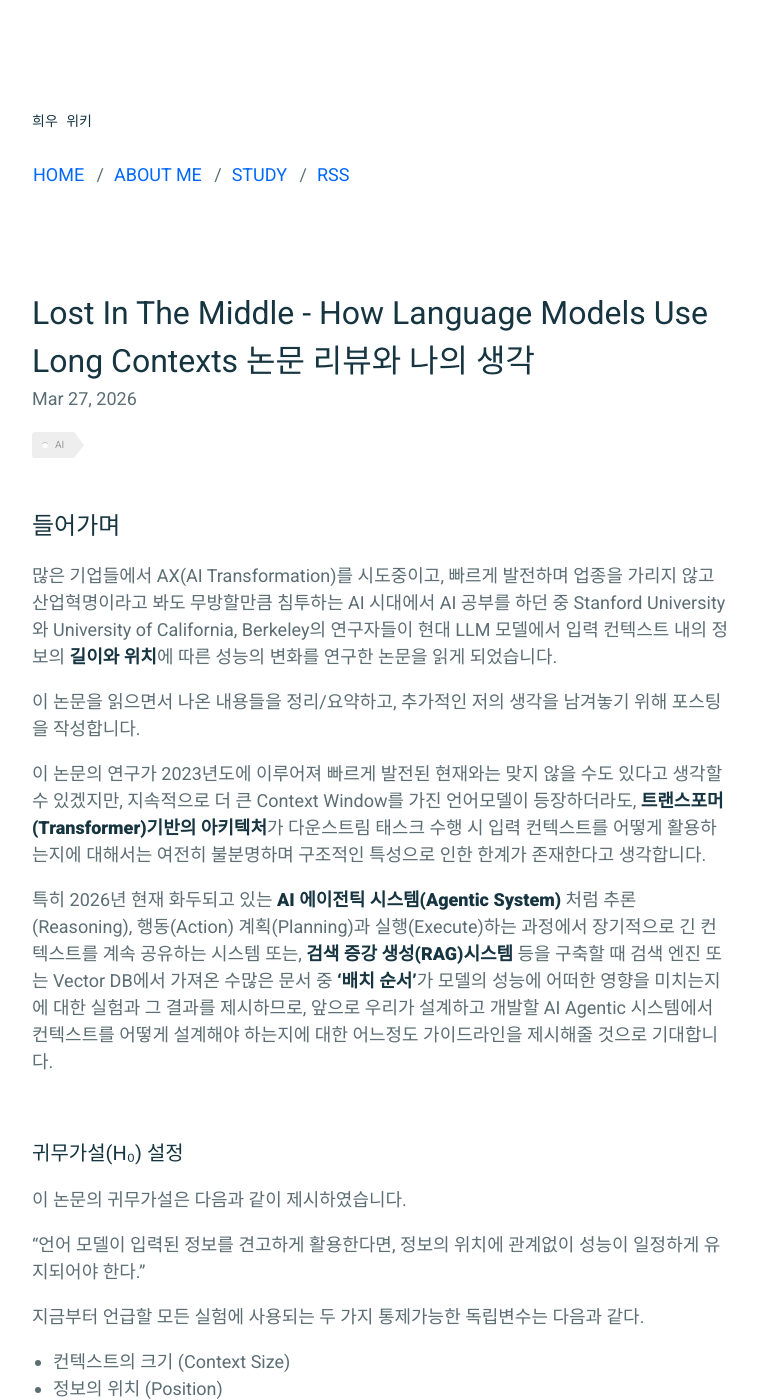
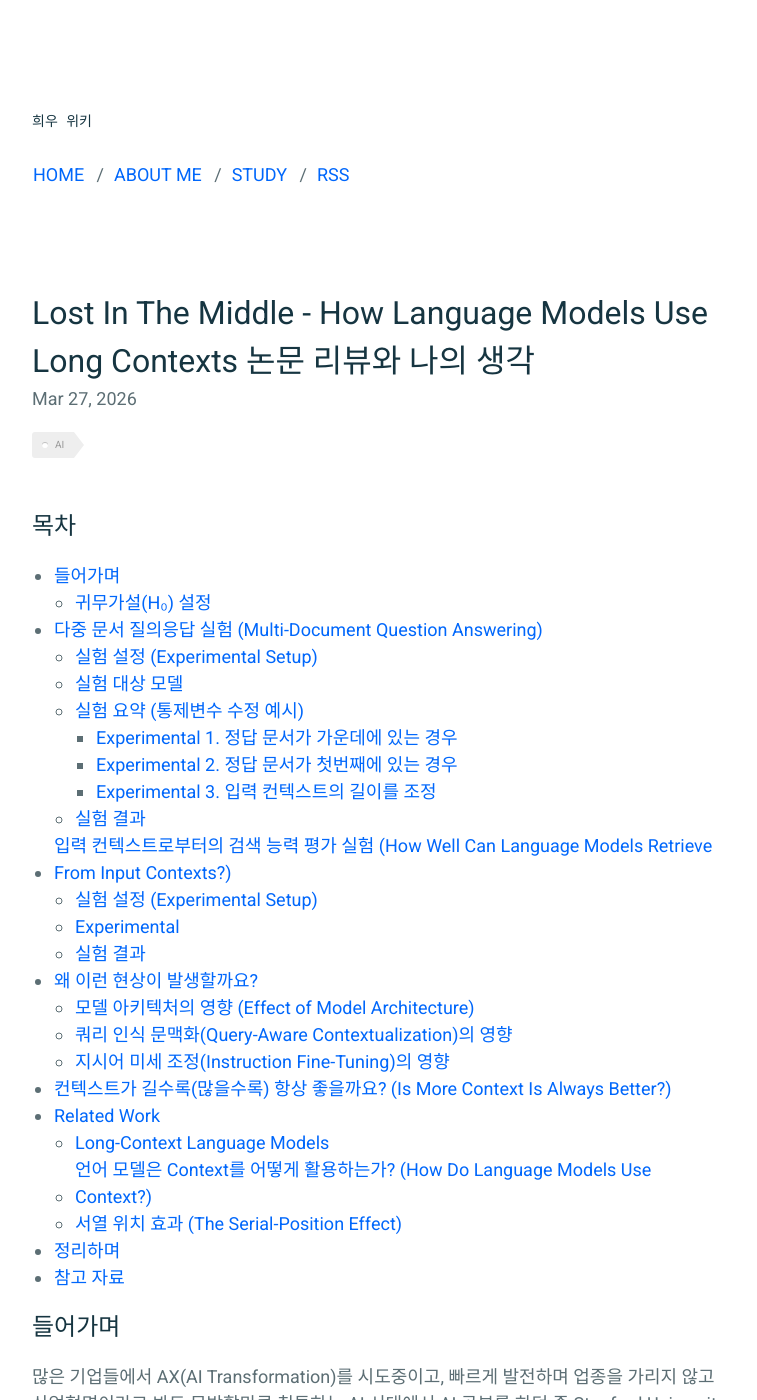
Before and after one commit to parkhuiwo0/parkhuiwo0.github.io, a Jekyll site: the page built from _posts/2026-03-27-Lost-In-the-Middle.md, in a window 1280 px wide and 1400 px high. Shown: the whole window, without its empty margins (258-1015 px from the left). Built offline with Jekyll 4.4.1, drawn with Linux system fonts in a browser that asks for light colours; some of the changed text lies outside the part shown.

Commit message:
Update 2026-03-27-Lost-In-the-Middle.md

```diff
--- a/_posts/2026-03-27-Lost-In-the-Middle.md
+++ b/_posts/2026-03-27-Lost-In-the-Middle.md
@@ -6,6 +6,41 @@ date: 2026-03-27
 tags: AI
 comments: true
 ---
+
+## 목차
+
+- [들어가며](#들어가며)
+  - [귀무가설(H₀) 설정](#귀무가설h₀-설정)
+
+- [다중 문서 질의응답 실험 (Multi-Document Question Answering)](#다중-문서-질의응답-실험-multi-document-question-answering)
+  - [실험 설정 (Experimental Setup)](#실험-설정-experimental-setup)
+  - [실험 대상 모델](#실험-대상-모델)
+  - [실험 요약 (통제변수 수정 예시)](#실험-요약-통제변수-수정-예시)
+    - [Experimental 1. 정답 문서가 가운데에 있는 경우](#experimental-1-정답-문서가-가운데에-있는-경우)
+    - [Experimental 2. 정답 문서가 첫번째에 있는 경우](#experimental-2-정답-문서가-첫번째에-있는-경우)
+    - [Experimental 3. 입력 컨텍스트의 길이를 조정](#experimental-3-입력-컨텍스트의-길이를-조정)
+  - [실험 결과](#실험-결과)
+
+- [입력 컨텍스트로부터의 검색 능력 평가 실험 (How Well Can Language Models Retrieve From Input Contexts?)](#입력-컨텍스트로부터의-검색-능력-평가-실험-how-well-can-language-models-retrieve-from-input-contexts)
+  - [실험 설정 (Experimental Setup)](#실험-설정-experimental-setup-1)
+  - [Experimental](#experimental)
+  - [실험 결과](#실험-결과-1)
+
+- [왜 이런 현상이 발생할까요?](#왜-이런-현상이-발생할까요)
+  - [모델 아키텍처의 영향 (Effect of Model Architecture)](#모델-아키텍처의-영향-effect-of-model-architecture)
+  - [쿼리 인식 문맥화(Query-Aware Contextualization)의 영향](#쿼리-인식-문맥화query-aware-contextualization의-영향)
+  - [지시어 미세 조정(Instruction Fine-Tuning)의 영향](#지시어-미세-조정instruction-fine-tuning의-영향)
+
+- [컨텍스트가 길수록(많을수록) 항상 좋을까요? (Is More Context Is Always Better?)](#컨텍스트가-길수록많을수록-항상-좋을까요-is-more-context-is-always-better)
+
+- [Related Work](#related-work)
+  - [Long-Context Language Models](#long-context-language-models)
+  - [언어 모델은 Context를 어떻게 활용하는가? (How Do Language Models Use Context?)](#언어-모델은-context를-어떻게-활용하는가-how-do-language-models-use-context)
+  - [서열 위치 효과 (The Serial-Position Effect)](#서열-위치-효과-the-serial-position-effect)
+
+- [정리하며](#정리하며)
+
+- [참고 자료](#참고-자료)
 
 ## 들어가며
 많은 기업들에서 AX(AI Transformation)를 시도중이고, 빠르게 발전하며 업종을 가리지 않고 산업혁명이라고 봐도 무방할만큼 침투하는 AI 시대에서 AI 공부를 하던 중 Stanford University와 University of California, Berkeley의 연구자들이 현대 LLM 모델에서 입력 컨텍스트 내의 정보의 **길이와 위치**에 따른 성능의 변화를 연구한 논문을 읽게 되었습니다. <br>
@@ -339,6 +374,7 @@ Transformer 모델의 시대에서도 상황은 비슷합니다. 모델이 컨
 읽어주셔서 감사합니다.
 
 
-# 참고 문헌
+# 참고 자료
 - [Lost in the Middle: How Language Models Use Long Contexts, 2023 Nelson F. Liu, Kevin Lin, John Hewitt, Ashwin Paranjape, Michele Bevilacqua, Fabio Petroni, Percy Liang](https://arxiv.org/abs/2307.03172)
-- https://arxiv.org/abs/2406.07230
+- [Serial-position effect](https://en.wikipedia.org/wiki/Serial-position_effect)
+- [Transformer (deep learning)](https://en.wikipedia.org/wiki/Transformer_(deep_learning))
```
